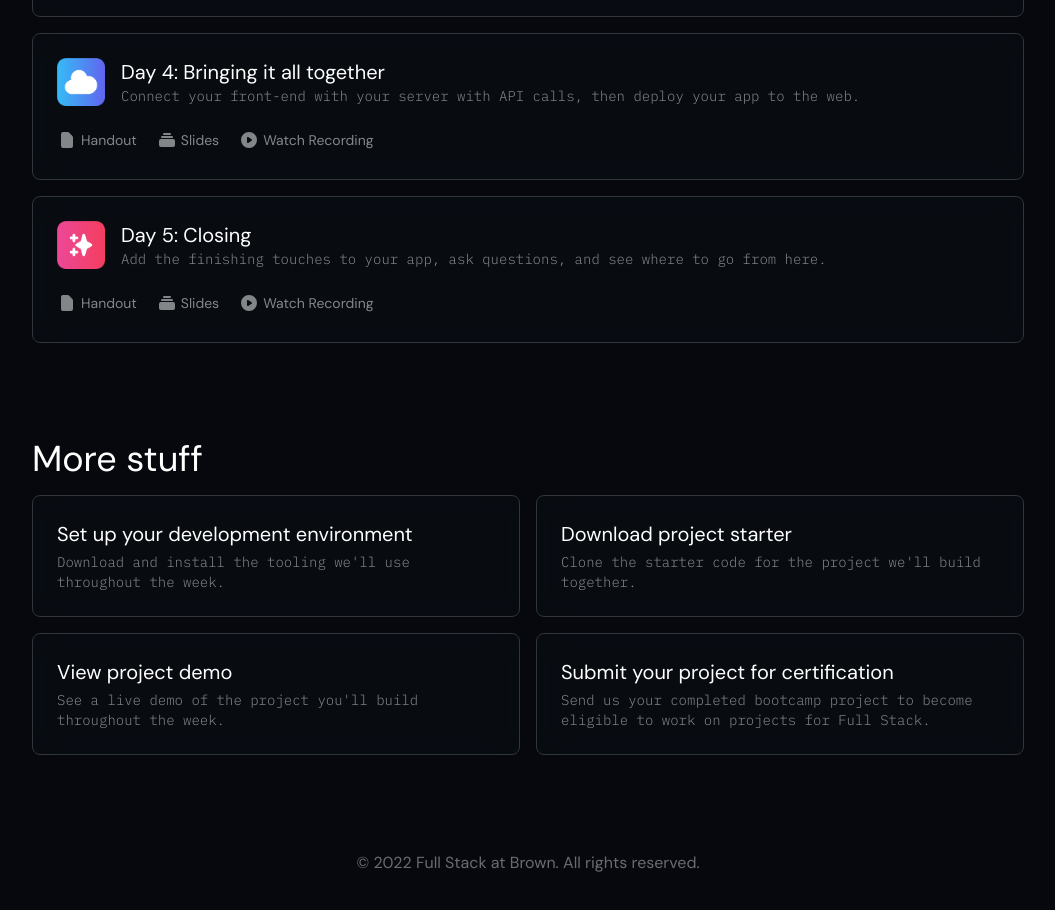
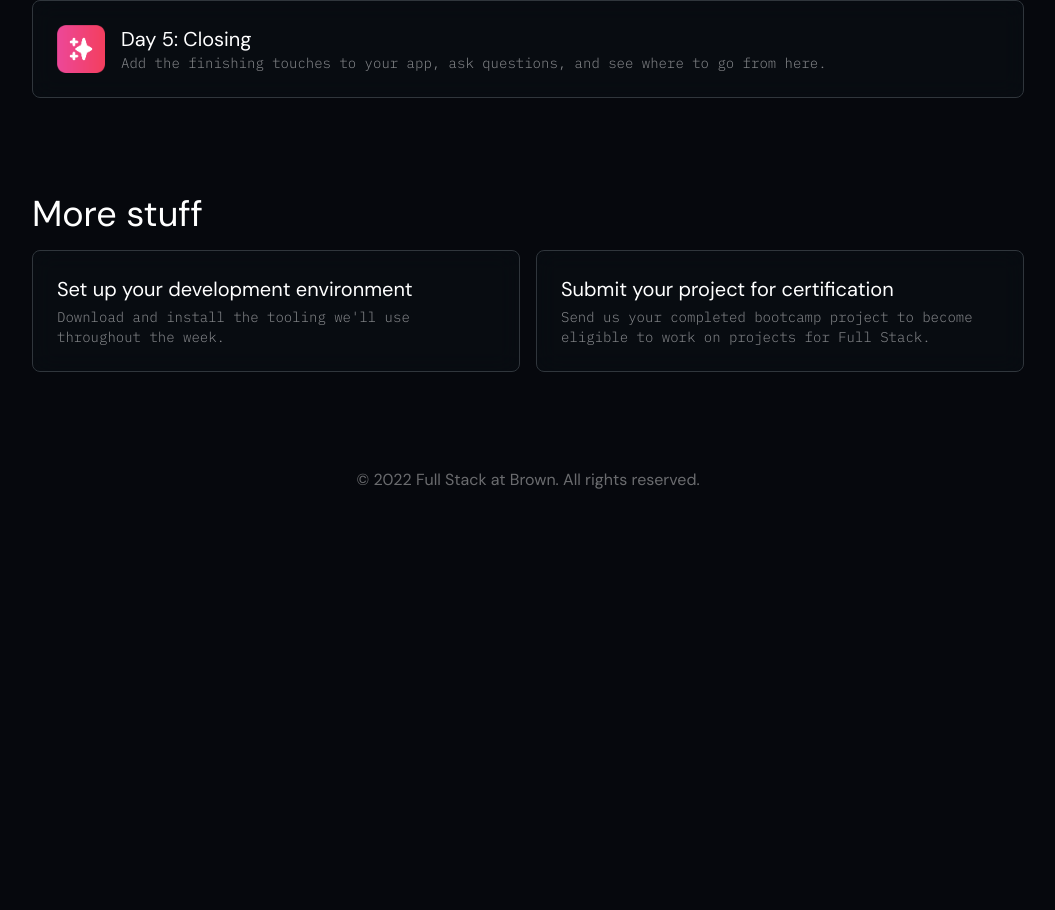
Before and after one commit to xuvi7/bootcamp-fall2025, a Next.js app: page / in a window 1280 px wide. Shown: the part 960-1870 px from the top of the page, without its empty margins (112-1167 px from the left). After the commit the page ends 1500 px from the top, so only its background shows below. Built offline with nearby package versions, Linux system fonts and the light colour scheme.

Commit message:
update for prod

```diff
--- a/components/LinkCard.tsx
+++ b/components/LinkCard.tsx
@@ -1,6 +1,6 @@
-export default function LinkCard({title, description}: { title: string; description: string; }) {
-    return <div
-        className="p-5 group md:p-6 backdrop-blur-md bg-opacity-50 hover:bg-opacity-0 border border-[#30363C] bg-[#0B1016] rounded-lg transition-all duration-200">
+export default function LinkCard({title, description, href}: { title: string; description: string; href: string; }) {
+    return <a href={href}
+        className="p-5 block group md:p-6 backdrop-blur-md bg-opacity-50 hover:bg-opacity-0 border border-[#30363C] bg-[#0B1016] rounded-lg transition-all duration-200">
         <div>
             <p className="text-lg md:text-xl group-hover:underline">
                 {title}
@@ -9,5 +9,5 @@ export default function LinkCard({title, description}: { title: string; descript
                 {description}
             </p>
         </div>
-    </div>
+    </a>
 }
--- a/components/ScheduleItem.tsx
+++ b/components/ScheduleItem.tsx
@@ -16,33 +16,33 @@ export default function ScheduleItem({
                 </p>
             </div>
         </div>
-        <div className="space-x-5 mt-6 text-xs md:text-sm opacity-50">
-            <a className="inline-flex items-center">
-                <svg xmlns="http://www.w3.org/2000/svg" className="h-5 w-5 mr-1" viewBox="0 0 20 20"
-                     fill="currentColor">
-                    <path fillRule="evenodd"
-                          d="M4 4a2 2 0 012-2h4.586A2 2 0 0112 2.586L15.414 6A2 2 0 0116 7.414V16a2 2 0 01-2 2H6a2 2 0 01-2-2V4z"
-                          clipRule="evenodd"/>
-                </svg>
-                Handout
-            </a>
-            <a className="inline-flex items-center">
-                <svg xmlns="http://www.w3.org/2000/svg" className="h-5 w-5 mr-1" viewBox="0 0 20 20"
-                     fill="currentColor">
-                    <path
-                        d="M7 3a1 1 0 000 2h6a1 1 0 100-2H7zM4 7a1 1 0 011-1h10a1 1 0 110 2H5a1 1 0 01-1-1zM2 11a2 2 0 012-2h12a2 2 0 012 2v4a2 2 0 01-2 2H4a2 2 0 01-2-2v-4z"/>
-                </svg>
-                Slides
-            </a>
-            <a className="inline-flex items-center">
-                <svg xmlns="http://www.w3.org/2000/svg" className="h-5 w-5 mr-1" viewBox="0 0 20 20"
-                     fill="currentColor">
-                    <path fillRule="evenodd"
-                          d="M10 18a8 8 0 100-16 8 8 0 000 16zM9.555 7.168A1 1 0 008 8v4a1 1 0 001.555.832l3-2a1 1 0 000-1.664l-3-2z"
-                          clipRule="evenodd"/>
-                </svg>
-                Watch Recording
-            </a>
-        </div>
+        {/*<div className="space-x-5 mt-6 text-xs md:text-sm opacity-50">*/}
+        {/*    <a className="inline-flex items-center">*/}
+        {/*        <svg xmlns="http://www.w3.org/2000/svg" className="h-5 w-5 mr-1" viewBox="0 0 20 20"*/}
+        {/*             fill="currentColor">*/}
+        {/*            <path fillRule="evenodd"*/}
+        {/*                  d="M4 4a2 2 0 012-2h4.586A2 2 0 0112 2.586L15.414 6A2 2 0 0116 7.414V16a2 2 0 01-2 2H6a2 2 0 01-2-2V4z"*/}
+        {/*                  clipRule="evenodd"/>*/}
+        {/*        </svg>*/}
+        {/*        Handout*/}
+        {/*    </a>*/}
+        {/*    <a className="inline-flex items-center">*/}
+        {/*        <svg xmlns="http://www.w3.org/2000/svg" className="h-5 w-5 mr-1" viewBox="0 0 20 20"*/}
+        {/*             fill="currentColor">*/}
+        {/*            <path*/}
+        {/*                d="M7 3a1 1 0 000 2h6a1 1 0 100-2H7zM4 7a1 1 0 011-1h10a1 1 0 110 2H5a1 1 0 01-1-1zM2 11a2 2 0 012-2h12a2 2 0 012 2v4a2 2 0 01-2 2H4a2 2 0 01-2-2v-4z"/>*/}
+        {/*        </svg>*/}
+        {/*        Slides*/}
+        {/*    </a>*/}
+        {/*    <a className="inline-flex items-center">*/}
+        {/*        <svg xmlns="http://www.w3.org/2000/svg" className="h-5 w-5 mr-1" viewBox="0 0 20 20"*/}
+        {/*             fill="currentColor">*/}
+        {/*            <path fillRule="evenodd"*/}
+        {/*                  d="M10 18a8 8 0 100-16 8 8 0 000 16zM9.555 7.168A1 1 0 008 8v4a1 1 0 001.555.832l3-2a1 1 0 000-1.664l-3-2z"*/}
+        {/*                  clipRule="evenodd"/>*/}
+        {/*        </svg>*/}
+        {/*        Watch Recording*/}
+        {/*    </a>*/}
+        {/*</div>*/}
     </li>
 }
--- a/pages/index.tsx
+++ b/pages/index.tsx
@@ -44,8 +44,9 @@ const Home: NextPage = () => {
                     className={`p-4 z-50 text-sm md:text-base flex items-center justify-between fixed bg-opacity-40 transition-all duration-150 bg-[#06080D] backdrop-blur-lg w-full ${scrollPosition < 10 && "backdrop-blur-none bg-opacity-0"}`}>
                     <p className="font-bold">Full Stack at Brown</p>
                     <nav className="space-x-9">
-                        <a>Add to Calendar</a>
-                        <a>About</a>
+                        <a href="https://calendar.google.com/calendar/u/0?cid=Y19mbjd2a3NvcXMybGkxdjl1ZDg1MzZibWFoZ0Bncm91cC5jYWxlbmRhci5nb29nbGUuY29t">Add
+                            to Calendar</a>
+                        <a href="https://www.fullstackatbrown.com/about">About FSAB</a>
                     </nav>
                 </div>
                 <div className="max-w-5xl px-4 mx-auto pt-36 space-y-24">
@@ -91,12 +92,14 @@ const Home: NextPage = () => {
                     </h2>
                     <div className="grid grid-cols-1 md:grid-cols-2 gap-4 mt-4">
                         <LinkCard title="Set up your development environment"
+                                  href="https://docs.google.com/document/d/1GjeZ70nuwvh98TgvfdgmNR8RN2BATtPcJik6GcAdbV0/edit?usp=sharing"
                                   description="Download and install the tooling we'll use throughout the week."/>
-                        <LinkCard title="Download project starter"
-                                  description="Clone the starter code for the project we'll build together."/>
-                        <LinkCard title="View project demo"
-                                  description="See a live demo of the project you'll build throughout the week."/>
+                        {/*<LinkCard title="Download project starter"*/}
+                        {/*          description="Clone the starter code for the project we'll build together."/>*/}
+                        {/*<LinkCard title="View project demo"*/}
+                        {/*          description="See a live demo of the project you'll build throughout the week."/>*/}
                         <LinkCard title="Submit your project for certification"
+                                  href="https://docs.google.com/forms/d/e/1FAIpQLSdCtIwujK5cXeVbHaFWFARskiZulH22WFrirfNcdRE_VIBJLg/viewform?usp=sf_link"
                                   description="Send us your completed bootcamp project to become eligible to work on projects for
                                     Full Stack."/>
                     </div>
```
